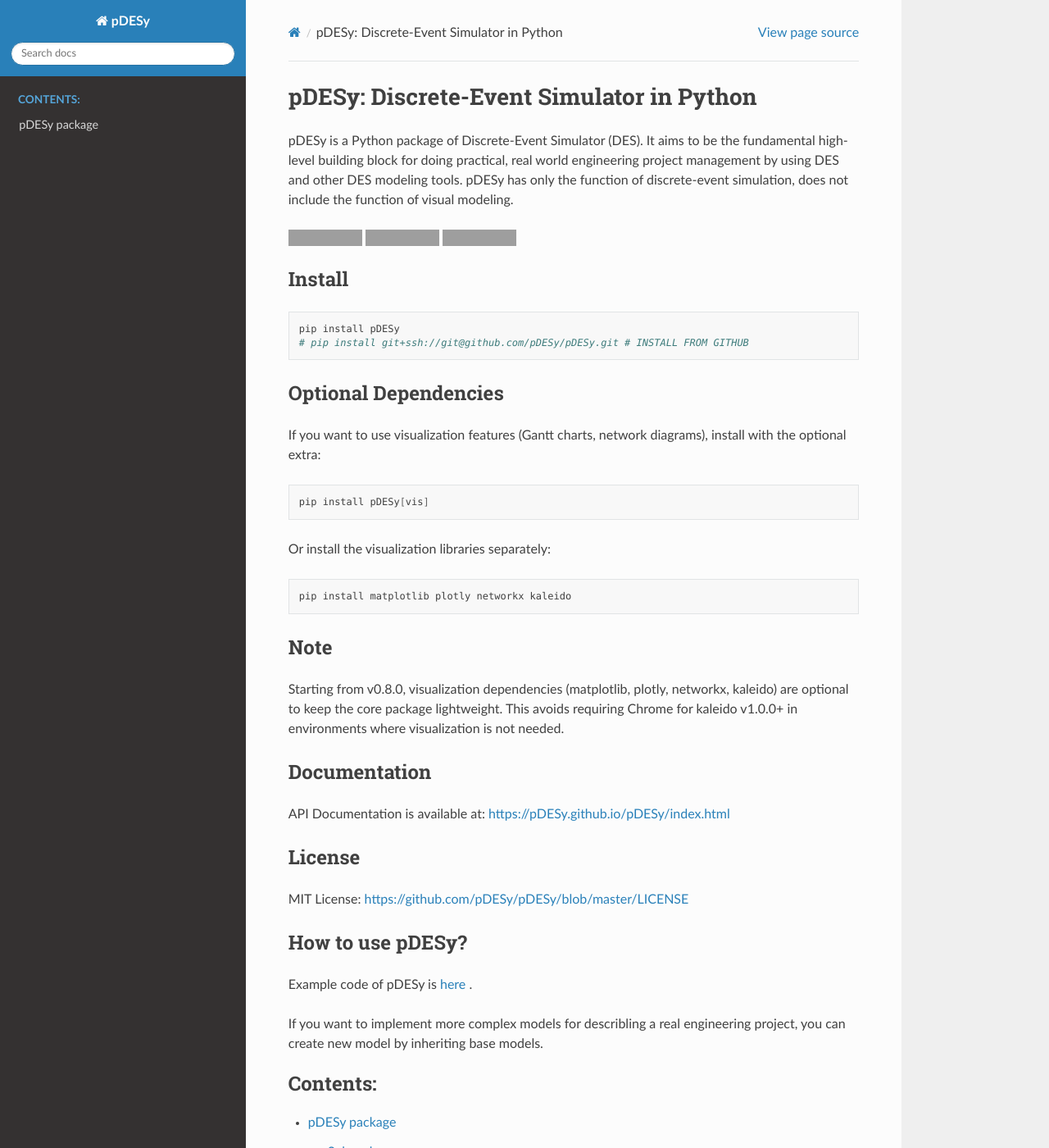
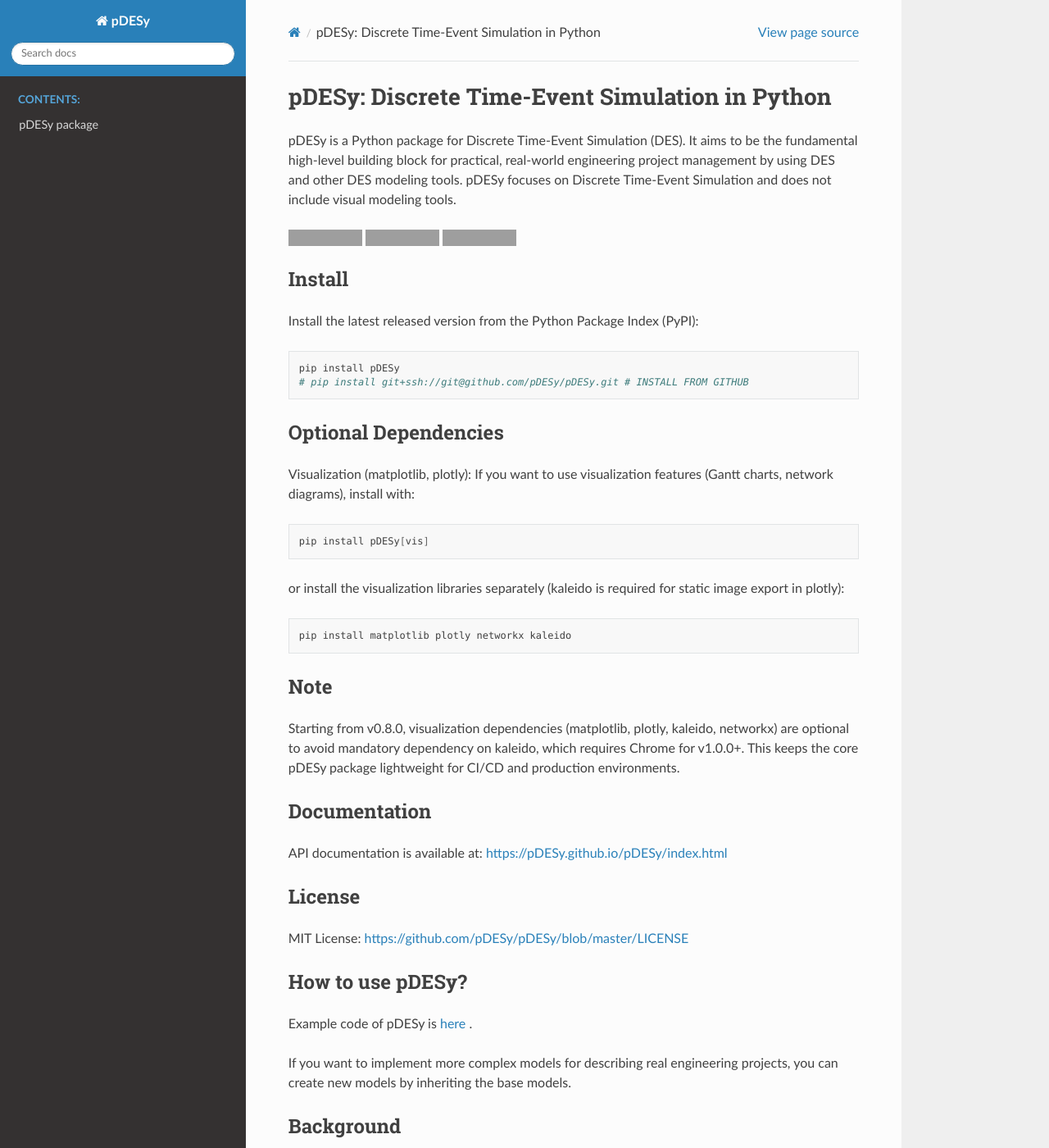
Before and after one commit to pDESy/pDESy, a Sphinx documentation site: the page built from docs/index.rst, in a window 1280 px wide and 1400 px high. Shown: the whole window at 82% size. Built offline with Sphinx 7.4.7 and the Read the Docs theme 3.1.0, drawn with Linux system fonts in a browser that asks for light colours; some of the changed text lies outside the part shown; grey boxes are pictures that could not be loaded.

```diff
--- a/docs/index.rst
+++ b/docs/index.rst
@@ -3,12 +3,12 @@
    You can adapt this file completely to your liking, but it should at least
    contain the root `toctree` directive.
 
-pDESy: Discrete-Event Simulator in Python
-==========================================
+pDESy: Discrete Time-Event Simulation in Python
+================================================
 
-pDESy is a Python package of Discrete-Event Simulator (DES).
-It aims to be the fundamental high-level building block for doing practical, real world engineering project management by using DES and other DES modeling tools.
-pDESy has only the function of discrete-event simulation, does not include the function of visual modeling.
+pDESy is a Python package for Discrete Time-Event Simulation (DES).
+It aims to be the fundamental high-level building block for practical, real-world engineering project management by using DES and other DES modeling tools.
+pDESy focuses on Discrete Time-Event Simulation and does not include visual modeling tools.
 
 .. image:: https://github.com/pDESy/pDESy/actions/workflows/test.yaml/badge.svg
 
@@ -22,6 +22,8 @@ pDESy has only the function of discrete-event simulation, does not include the f
 Install
 --------
 
+Install the latest released version from the Python Package Index (PyPI):
+
 .. code-block:: bash
 
    pip install pDESy
@@ -30,14 +32,15 @@ Install
 Optional Dependencies
 ----------------------
 
-If you want to use visualization features (Gantt charts, network diagrams),
-install with the optional extra:
+Visualization (matplotlib, plotly): If you want to use visualization features
+(Gantt charts, network diagrams), install with:
 
 .. code-block:: bash
 
    pip install pDESy[vis]
 
-Or install the visualization libraries separately:
+or install the visualization libraries separately (kaleido is required for
+static image export in plotly):
 
 .. code-block:: bash
 
@@ -46,14 +49,15 @@ Or install the visualization libraries separately:
 Note
 -----
 
-Starting from v0.8.0, visualization dependencies (matplotlib, plotly, networkx, kaleido)
-are optional to keep the core package lightweight. This avoids requiring Chrome
-for kaleido v1.0.0+ in environments where visualization is not needed.
+Starting from v0.8.0, visualization dependencies (matplotlib, plotly, kaleido,
+networkx) are optional to avoid mandatory dependency on kaleido, which requires
+Chrome for v1.0.0+. This keeps the core pDESy package lightweight for CI/CD and
+production environments.
 
 Documentation
 --------------
 
-API Documentation is available at:
+API documentation is available at:
 https://pDESy.github.io/pDESy/index.html
 
 License
@@ -67,7 +71,30 @@ How to use pDESy?
 
 Example code of pDESy is `here <https://gist.github.com/taiga4112/278629844a14f7a61aa48763e3ceaa19>`_ .
 
-If you want to implement more complex models for describling a real engineering project, you can create new model by inheriting base models.
+If you want to implement more complex models for describing real engineering projects, you can create new models by inheriting the base models.
+
+Background
+-----------
+
+pDESy is developed as part of the next-generation DES tool `pDES <https://github.com/pDESy/pDES>`_.
+
+Citation
+---------
+
+Mitsuyuki, T., & Okubo, Y. (2024). pDESy: A Python Package for Discrete Time-Event Simulation to Engineering Project. Software Impacts, 19(100621). https://doi.org/10.1016/j.simpa.2024.100621
+
+.. code-block:: bibtex
+
+    @article{Mitsuyuki_pDESy_A_Python_2024,
+        author = {Mitsuyuki, Taiga and Okubo, Yui},
+        doi = {10.1016/j.simpa.2024.100621},
+        journal = {Software Impacts},
+        month = mar,
+        number = {100621},
+        title = {pDESy: A Python Package for Discrete Time-Event Simulation to Engineering Project},
+        volume = {19},
+        year = {2024}
+    }
 
 
 .. toctree::
```
Also changed, not shown: README.md (+15 -9 lines).
